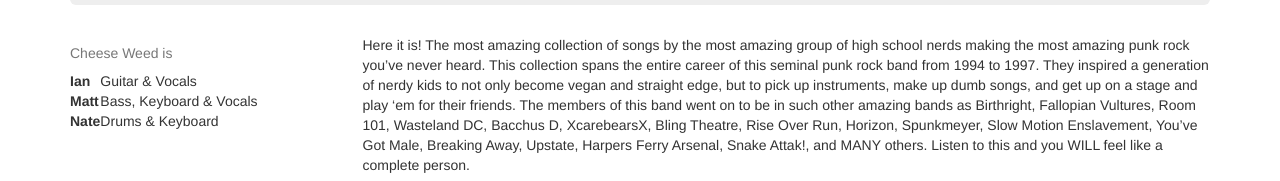
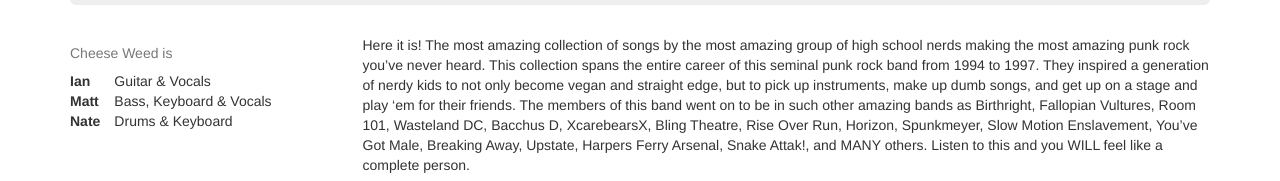
Before and after one commit to veganstraightedge/cheeseweedsucks.com, a plain HTML site: page index.html in a window 1280 px wide. Shown: the part 249-430 px from the top of the page. Drawn offline with Linux system fonts and the light colour scheme.

Commit message:
Padding around names in 'CW is' table

```diff
--- a/index.html
+++ b/index.html
@@ -18,6 +18,7 @@
   .jumbotron { margin-top: 1em; }
   /* "cheese weed is" spacing on one column */
   table { margin-bottom: 1em; }
+  th { padding-right: 1em; }
   img, audio { width: 100%; }
   ol { margin: 0; padding: 0 0 0 1.5em; }
   footer[role=contentinfo] { text-align: center; padding: 2em 0; font-style: italic; text-decoration: line-through; }
```
